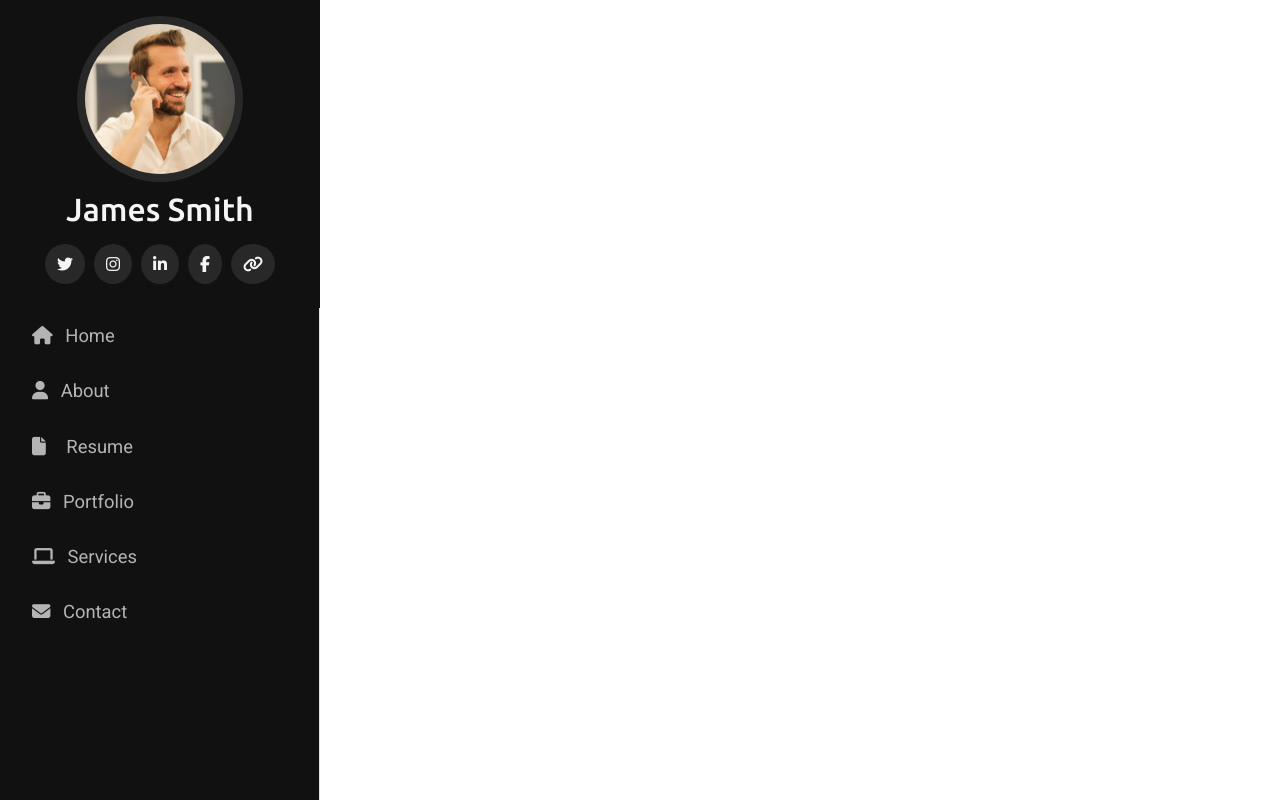
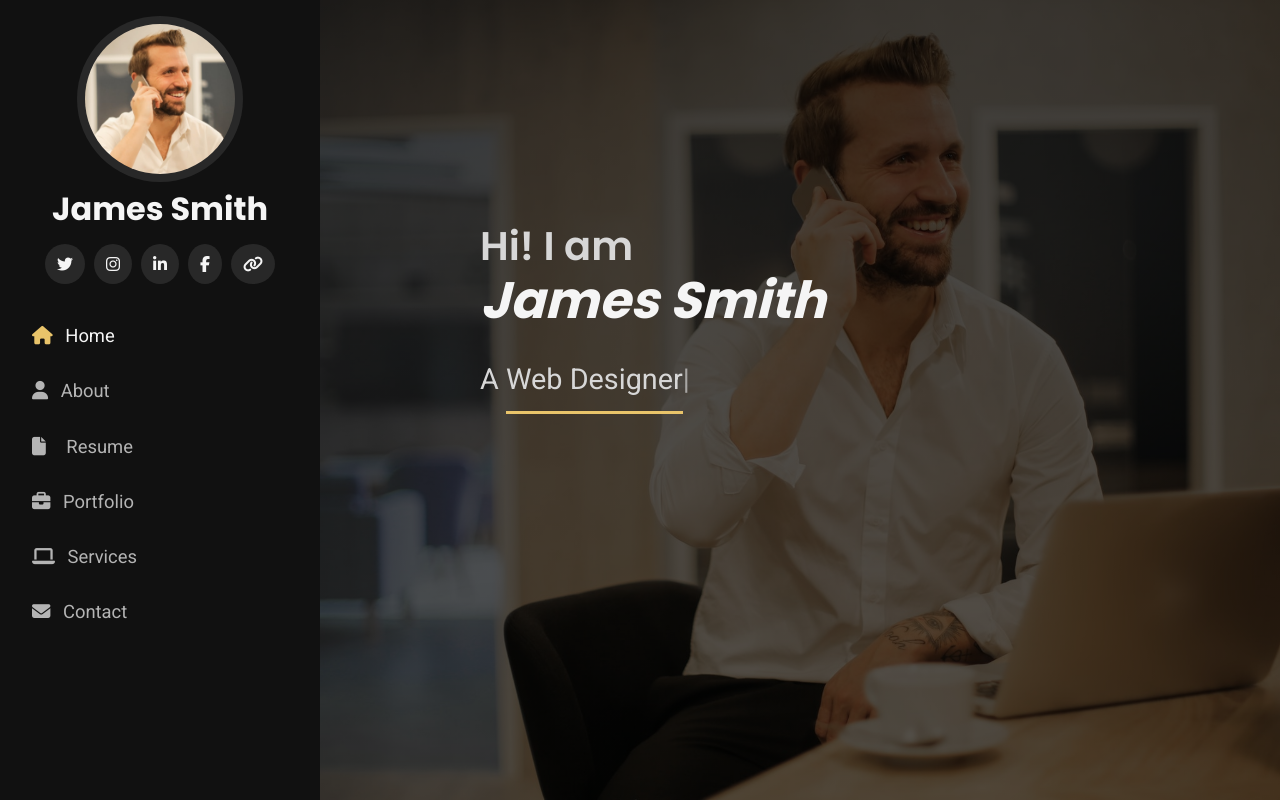
Before and after one commit to garvitmaloo/portfolio, a website: page index.html in a window 1280 px wide. Drawn offline with nearby package versions, Linux system fonts and the light colour scheme.

Commit message:
Added hero section and did minor improvements in side-nav

```diff
--- a/Assets/js/main.js
+++ b/Assets/js/main.js
@@ -0,0 +1,8 @@
+// Working of dynamic typing in the hero section
+new Typed(".dynamic-type", {
+  strings: ["Web Developer", "Web Designer", "Freelancer"],
+  loop: true,
+  typeSpeed: 80,
+  backSpeed: 40,
+  backDelay: 2000,
+});
--- a/Assets/scss/_layout.scss
+++ b/Assets/scss/_layout.scss
@@ -35,7 +35,8 @@
       transition: v.$fast-transition;
 
       &:hover {
-        background-color: v.$color-tertiary;
+        color: v.$black;
+        background-color: v.$color-secondary;
       }
     }
   }
@@ -43,4 +44,17 @@
 
 .main {
   margin-left: 20rem;
+  overflow-y: auto;
+
+  .hero {
+    min-height: 100vh;
+    background-image: linear-gradient(
+        to bottom,
+        rgba(0, 0, 0, 0.75),
+        rgba(0, 0, 0, 0.65)
+      ),
+      url(../img/banner-image.jpg);
+    background-size: cover;
+    background-position: center;
+  }
 }
--- a/Assets/scss/_typography.scss
+++ b/Assets/scss/_typography.scss
@@ -21,14 +21,48 @@
       transition: v.$fast-transition;
     }
 
-    &:hover {
+    &:hover,
+    &.active {
       span {
         color: v.$white;
       }
 
       i {
-        color: v.$color-tertiary;
+        color: v.$color-secondary;
       }
     }
   }
 }
+
+.text-hero {
+  margin-left: 10em;
+  height: 80vh;
+  display: flex;
+  flex-direction: column;
+  justify-content: center;
+  color: v.$white;
+
+  h1 {
+    display: block;
+    font-style: italic;
+    font-size: 3.2rem;
+  }
+
+  h2 {
+    margin-bottom: 0;
+    font-weight: 600;
+    font-size: 2.5rem;
+    color: v.$gray-3;
+  }
+
+  p {
+    font-size: 1.8rem;
+    margin-top: 0.65em;
+    color: v.$gray-3;
+
+    .dynamic-type {
+      padding-bottom: 0.5em;
+      border-bottom: 3px solid v.$color-secondary;
+    }
+  }
+}
--- a/Assets/scss/_utilities.scss
+++ b/Assets/scss/_utilities.scss
@@ -10,7 +10,8 @@ h3,
 h4,
 h5,
 h6 {
-  font-family: "Ubuntu", sans-serif;
+  font-family: "Poppins", sans-serif;
+  font-weight: bold;
 }
 
 p,
--- a/Assets/scss/_variables.scss
+++ b/Assets/scss/_variables.scss
@@ -8,7 +8,7 @@ $white: rgb(245, 245, 245);
 
 $gray-1: rgb(130, 130, 130);
 $gray-2: rgb(180, 180, 180);
-$gray-3: rgb(225, 225, 225);
+$gray-3: rgb(215, 215, 215);
 
 $slow-transition: all 450ms ease-in-out;
 $fast-transition: all 200ms ease-in-out;
--- a/index.html
+++ b/index.html
@@ -10,7 +10,7 @@
     <link rel="preconnect" href="https://fonts.googleapis.com" />
     <link rel="preconnect" href="https://fonts.gstatic.com" crossorigin />
     <link
-      href="https://fonts.googleapis.com/css2?family=Roboto:wght@400;500;700;900&family=Ubuntu:wght@300;400;500;700&display=swap"
+      href="https://fonts.googleapis.com/css2?family=Poppins:wght@500;600;700;800;900&family=Roboto:wght@400;500;700;900&display=swap"
       rel="stylesheet"
     />
 
@@ -58,12 +58,9 @@
         <i class="fa-solid fa-link"></i>
       </div>
 
-      <nav
-        id="navbar-example3"
-        class="h-100 flex-column align-items-stretch mt-4 ms-2 ps-4 border-end"
-      >
+      <nav id="side-nav" class="flex-column align-items-stretch mt-4 ms-2 ps-4">
         <nav class="nav flex-column">
-          <a href="#item-1"
+          <a href="#hero"
             ><i class="me-2 fa-solid fa-house"></i> <span> Home</span></a
           >
           <a href="#item-2"
@@ -107,7 +104,21 @@
       </ul> -->
     </aside>
 
-    <main class="main"></main>
+    <main
+      class="main"
+      data-bs-spy="scroll"
+      data-bs-target="#side-nav"
+      data-bs-smooth-scroll="true"
+      tabindex="0"
+    >
+      <section class="hero" id="hero">
+        <div class="text-hero">
+          <h2>Hi! I am</h2>
+          <h1>James Smith</h1>
+          <p>A <span class="dynamic-type"></span></p>
+        </div>
+      </section>
+    </main>
 
     <!-- Vendor scripts -->
     <script
```
Also changed, not shown: Assets/css/styles.css, 1 other file.
